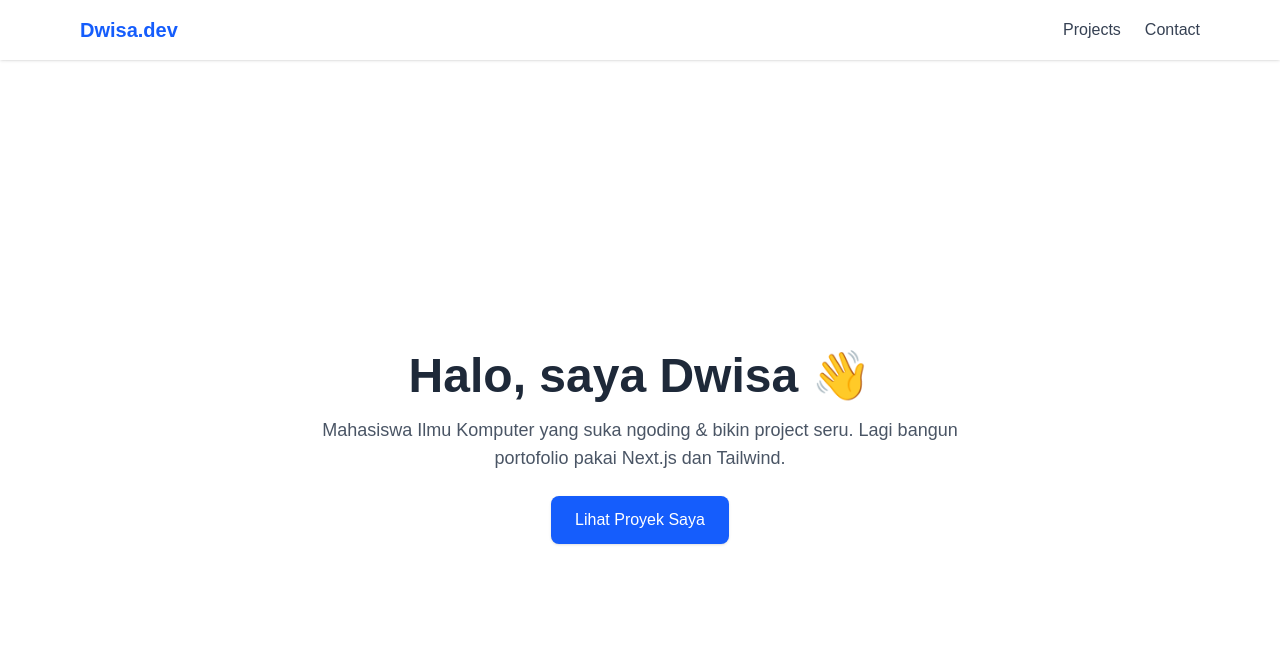
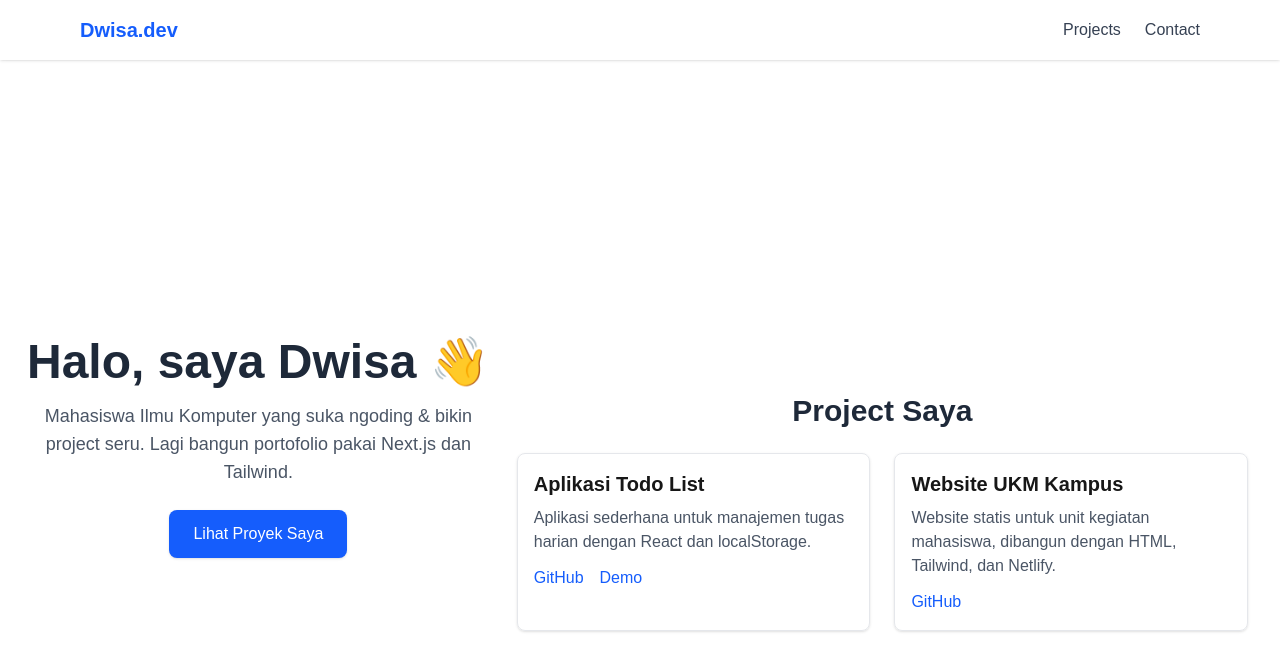
Before and after one commit to sakhuy/portfolio, a Next.js app: page / in a window 1280 px wide. Shown: the top 670 px of the page. Built offline with nearby package versions, Linux system fonts and the light colour scheme.

Commit message:
feat(projects): add project list section with cards

```diff
--- a/src/app/page.tsx
+++ b/src/app/page.tsx
@@ -1,4 +1,5 @@
 import Navbar from "@/components/Navbar";
+import ProjectCard from "@/components/ProjectCard";
 
 export default function Home() {
   return (
@@ -20,6 +21,22 @@ export default function Home() {
             Lihat Proyek Saya
           </a>
         </section>
+        <section id="projects" className="mt-32 px-4 max-w-4xl mx-auto">
+          <h2 className="text-3xl font-bold mb-6 text-center text-gray-800">Project Saya</h2>
+          <div className="grid md:grid-cols-2 gap-6">
+            <ProjectCard
+              title="Aplikasi Todo List"
+              description="Aplikasi sederhana untuk manajemen tugas harian dengan React dan localStorage."
+              github="https://github.com/username/todo-app"
+              demo="https://todo.dwisa.dev"
+            />
+            <ProjectCard
+              title="Website UKM Kampus"
+              description="Website statis untuk unit kegiatan mahasiswa, dibangun dengan HTML, Tailwind, dan Netlify."
+              github="https://github.com/username/ukm-site"
+            />
+          </div>
+        </section>
       </main>
     </>
   );
--- /dev/null
+++ b/src/components/ProjectCard.tsx
@@ -0,0 +1,27 @@
+type ProjectCardProps = {
+  title: string;
+  description: string;
+  github?: string;
+  demo?: string;
+};
+
+export default function ProjectCard({ title, description, github, demo }: ProjectCardProps) {
+  return (
+    <div className="border border-gray-200 rounded-lg p-4 shadow hover:shadow-md transition">
+      <h3 className="text-xl font-semibold mb-2">{title}</h3>
+      <p className="text-gray-600 mb-3">{description}</p>
+      <div className="flex space-x-4">
+        {github && (
+          <a href={github} target="_blank" className="text-blue-600 hover:underline">
+            GitHub
+          </a>
+        )}
+        {demo && (
+          <a href={demo} target="_blank" className="text-blue-600 hover:underline">
+            Demo
+          </a>
+        )}
+      </div>
+    </div>
+  );
+}
```
